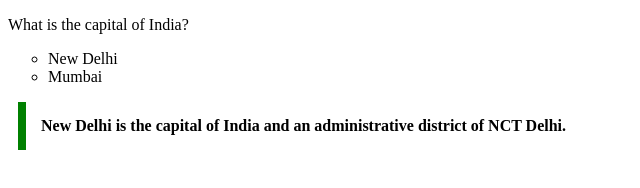
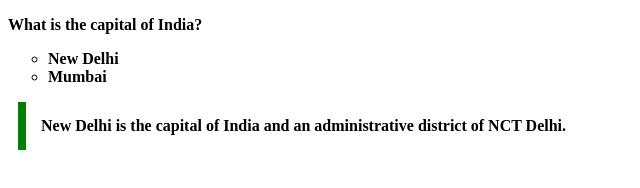
Before and after one commit to acciojob/trivia-Fun-25, a website: page main.html in a window 1280 px wide. Shown: the whole page, without its empty margins (0-640 px from the left). Drawn offline with Linux system fonts and the light colour scheme.

Commit message:
created a submission

```diff
--- a/main.html
+++ b/main.html
@@ -10,11 +10,11 @@
 	<!-- the entire body must be written by student -->
     <script type="text/javascript" src="./script.js">
 </script>
-<p>What is the capital of India?</p>
+<p><b>What is the capital of India?<b></p>
 
 	<ul style="list-style-type:circle;">
-		<li>New Delhi</li>
-		<li>Mumbai</li>
+		<li> New Delhi</li>
+		<li> Mumbai</li>
 	</ul>
 
 	<blockquote cite="https://en.wikipedia.org/wiki/New_Delhi " class="blqt">
```
